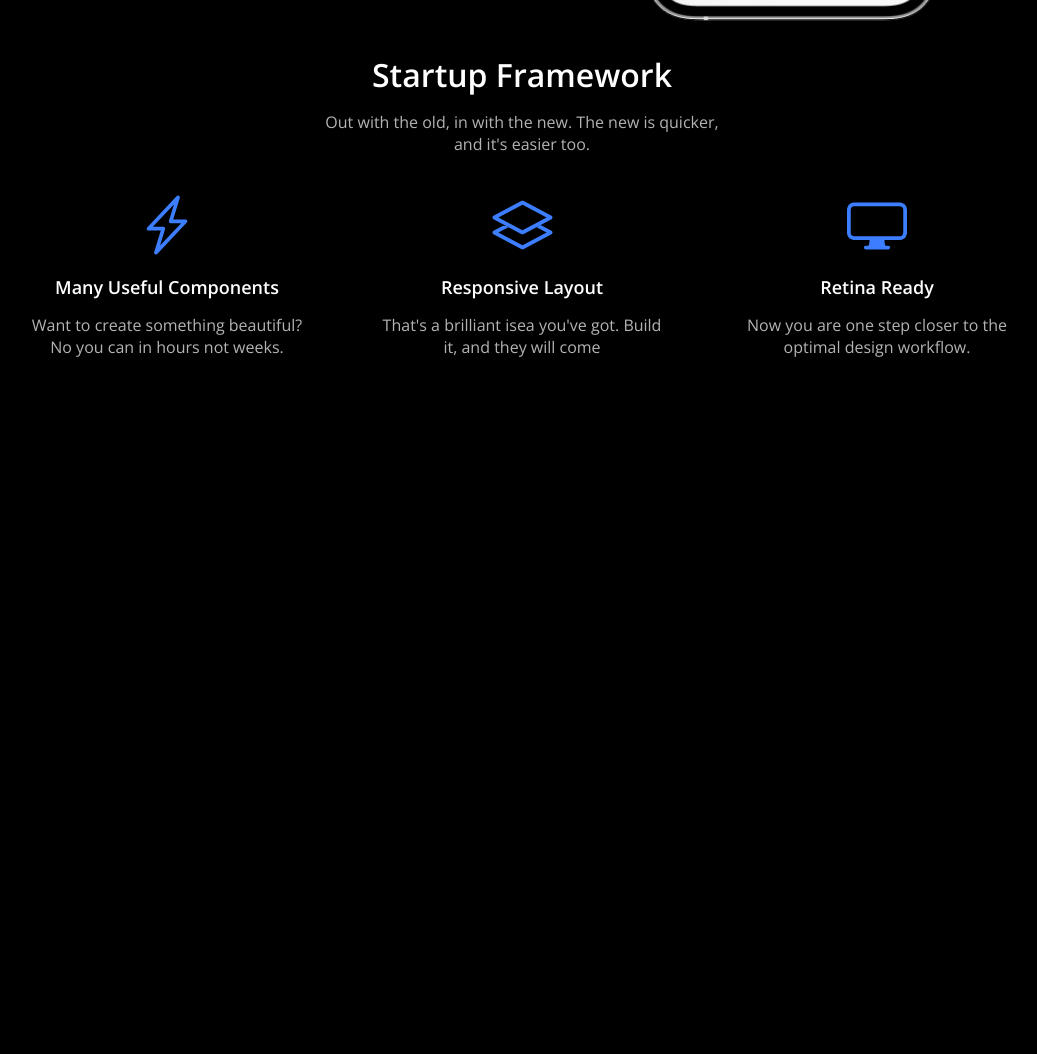
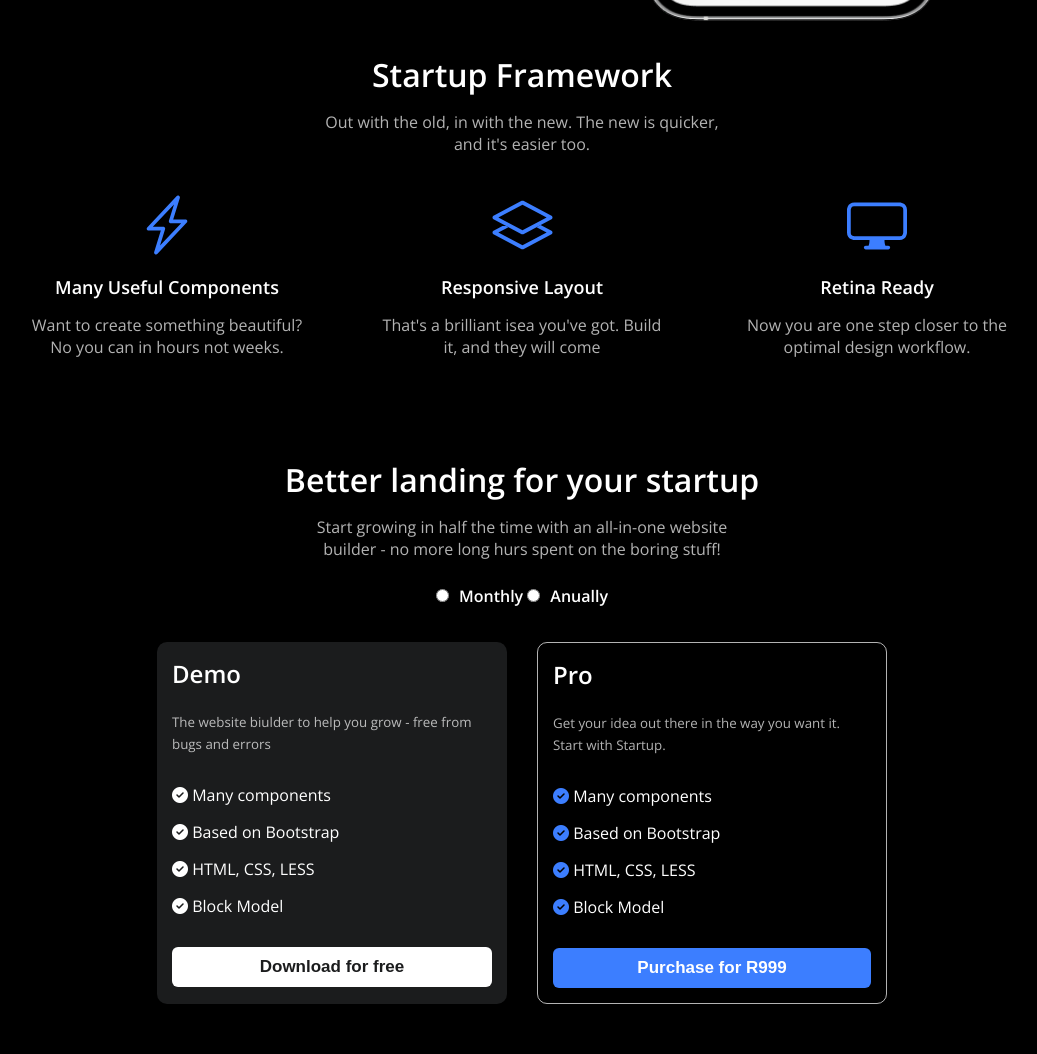
Before and after one commit to solomzi-dev/ski-landing-page, a plain HTML site: page index.html in a window 1280 px wide. Shown: the part 627-1681 px from the top of the page, without its empty margins (118-1155 px from the left). Before the commit the page ends 1035 px from the top, so only its background shows below. Drawn offline with nearby package versions, Linux system fonts and the light colour scheme.

Commit message:
Finish pricing section

```diff
--- a/index.html
+++ b/index.html
@@ -5,6 +5,7 @@
     <meta http-equiv="X-UA-Compatible" content="IE=edge">
     <meta name="viewport" content="width=device-width, initial-scale=1.0">
     <title>StartUp Site</title>
+    <link rel="stylesheet" href="https://cdnjs.cloudflare.com/ajax/libs/font-awesome/6.1.1/css/all.min.css" integrity="sha512-KfkfwYDsLkIlwQp6LFnl8zNdLGxu9YAA1QvwINks4PhcElQSvqcyVLLD9aMhXd13uQjoXtEKNosOWaZqXgel0g==" crossorigin="anonymous" referrerpolicy="no-referrer" />
     <link rel="stylesheet" href="./styles.css">
 </head>
 <body>
@@ -83,5 +84,44 @@
             </div>
         </div>
     </section>
+    <!-- Pricing Section -->
+    <section class="pricing">
+        <div class="container">
+            <div class="pricing-container">
+                <h3 class="pricing-header">Better landing for your startup</h3>
+                <p class="pricing-text">
+                    Start growing in half the time with an all-in-one website builder - no more long hurs spent on the boring stuff!
+                </p>
+                <div class="inputs">
+                    <input type="radio" name="type" id="type"><label>Monthly</label>
+                    <input type="radio" name="type" id="type"><label>Anually</label>
+                </div>
+                <div class="price-boxes">
+                    <div class="price-box">
+                        <h4>Demo</h4>
+                        <p><small>The website biulder to help you grow - free from bugs and errors</small></p>
+                        <ul>
+                            <li><i class="fa-solid fa-circle-check"></i> Many components</li>
+                            <li><i class="fa-solid fa-circle-check"></i> Based on Bootstrap</li>
+                            <li><i class="fa-solid fa-circle-check"></i> HTML, CSS, LESS</li>
+                            <li><i class="fa-solid fa-circle-check"></i> Block Model</li>
+                        </ul>
+                        <button class="btn free-btn">Download for free</button>
+                    </div>
+                    <div class="price-box pro-box">
+                        <h4>Pro</h4>
+                        <p><small>Get your idea out there in the way you want it. Start with Startup.</small></p>
+                        <ul>
+                            <li><i class="fa-solid fa-circle-check"></i> Many components</li>
+                            <li><i class="fa-solid fa-circle-check"></i> Based on Bootstrap</li>
+                            <li><i class="fa-solid fa-circle-check"></i> HTML, CSS, LESS</li>
+                            <li><i class="fa-solid fa-circle-check"></i> Block Model</li>
+                        </ul>
+                        <button class="btn">Purchase for R999</button>
+                    </div>
+                </div>
+            </div>
+        </div>
+    </section>
 </body>
 </html>
--- a/styles.css
+++ b/styles.css
@@ -122,9 +122,10 @@ form.subscribe button {
     color: rgba(255, 255, 255, .7);
 }
 
-h3.feature-header {
+h3.feature-header, .pricing-header {
     font-size: 32px;
     margin-bottom: 15px;
+    text-align: center;
 }
 
 p.feature-text {
@@ -151,3 +152,74 @@ p.feature-text {
     font-weight: bold;
     margin: 15px 0;
 }
+
+/* Pricing Section */
+.pricing {
+    padding: 50px 0;
+}
+
+.pricing p {
+    color: rgba(255, 255, 255, .7);
+}
+
+.pricing-text {
+    text-align: center;
+    width: 450px;
+    margin: auto;
+    margin-bottom: 25px;
+}
+
+.inputs {
+    text-align: center;
+    margin-bottom: 35px;
+}
+
+.inputs label {
+    font-weight: bold;
+    margin-left: 10px;
+}
+
+.price-boxes {
+    display: flex;
+    justify-content: center;
+    gap: 30px;
+}
+
+.price-box {
+    width: 350px;
+    border-radius: 10px;
+    padding: 15px;
+    background: #1b1c1d;
+}
+
+.price-box h4 {
+    font-size: 24px;
+    margin-bottom: 20px;
+}
+
+.price-box ul {
+    margin: 30px 0;
+}
+
+.price-box ul li {
+    margin-bottom: 15px;
+}
+
+.price-box button {
+    width: 100%;
+    padding: 10px 13px;
+}
+
+.price-box .free-btn {
+    background-color: #ffffff;
+    color: #1b1c1d;
+}
+
+.pro-box {
+    border: rgba(255, 255, 255, .7) solid 1px;
+    background: none;
+}
+
+.pro-box i {
+    color: #3c7eff;
+}
```
